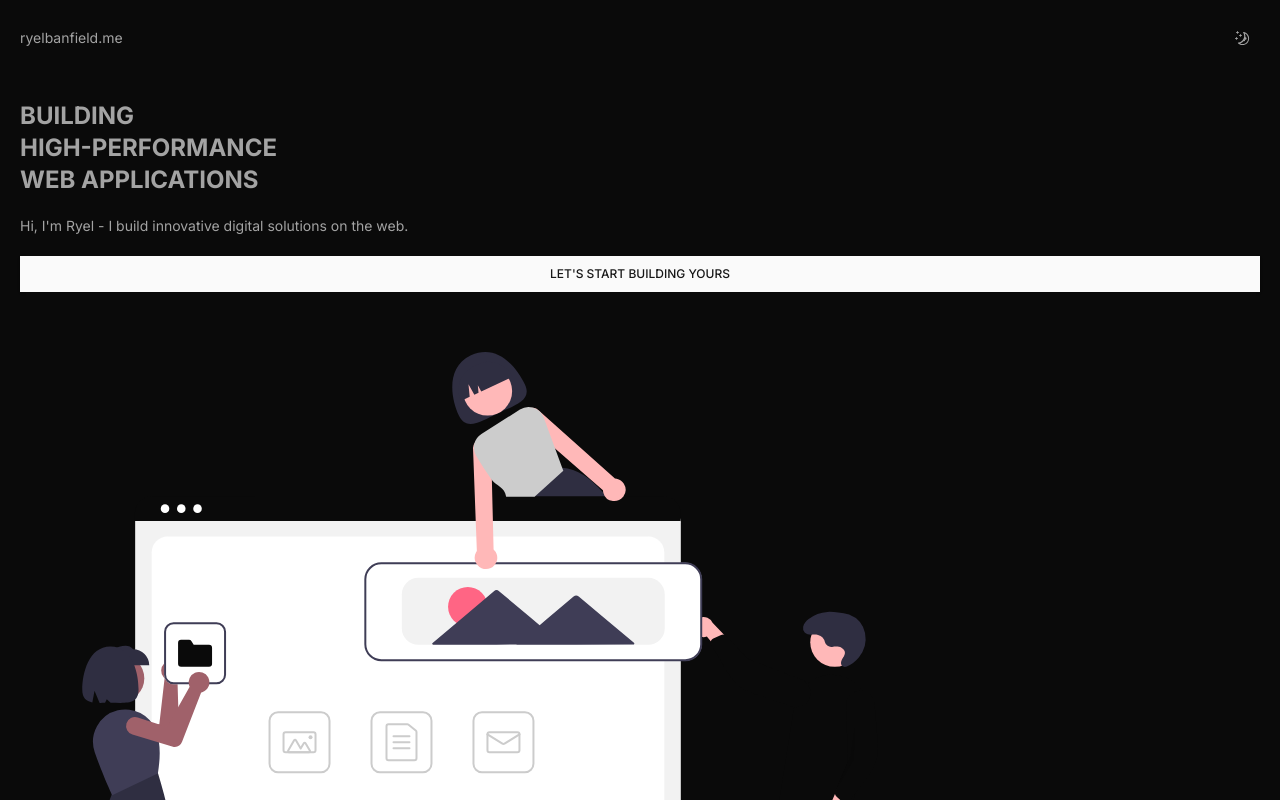
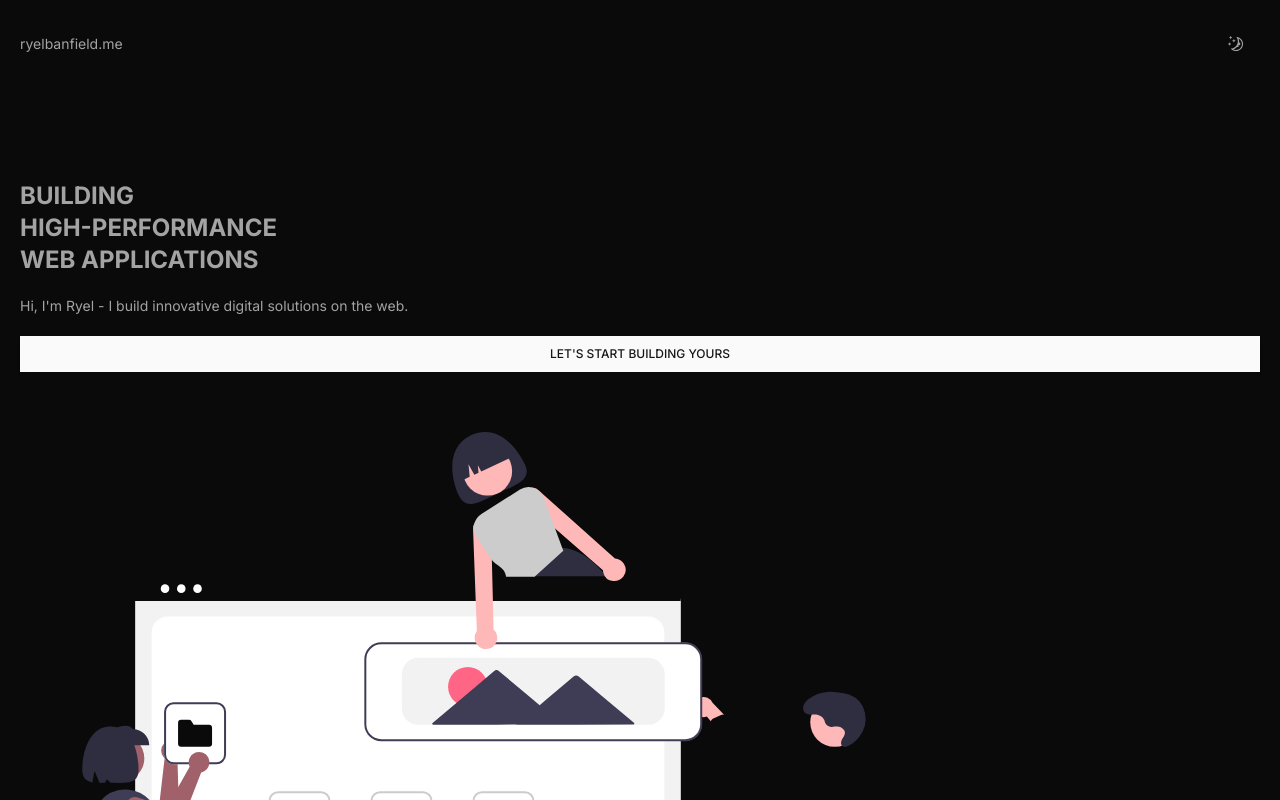
Before and after one commit to RyelBanfield/ryelbanfield.me, a Next.js app: page / in a window 1280 px wide. Shown: the top 800 px of the page. Built offline with nearby package versions, Linux system fonts and the light colour scheme.

Commit message:
Create Navbar

```diff
--- a/src/app/layout.tsx
+++ b/src/app/layout.tsx
@@ -3,6 +3,7 @@ import "./globals.css";
 import type { Metadata } from "next";
 import { Inter } from "next/font/google";
 
+import Navbar from "@/components/Navbar";
 import ThemeProvider from "@/components/theme-provider";
 
 const inter = Inter({ subsets: ["latin"] });
@@ -24,6 +25,7 @@ const RootLayout = ({
         className={`${inter.className} bg-neutral-200 text-neutral-800 antialiased dark:bg-neutral-950 dark:text-neutral-400`}
       >
         <ThemeProvider attribute="class" defaultTheme="dark">
+          <Navbar />
           {children}
         </ThemeProvider>
       </body>
--- /dev/null
+++ b/src/components/Navbar.tsx
@@ -0,0 +1,63 @@
+"use client";
+
+import { AnimatePresence, motion } from "framer-motion";
+import { Divide as Hamburger } from "hamburger-react";
+import { useState } from "react";
+
+import ThemeSwitcher from "@/components/ThemeSwitcher";
+
+const Navbar = () => {
+  const [menuOpen, setMenuOpen] = useState(false);
+
+  return (
+    <nav className="flex w-full flex-col p-4">
+      <div className="flex items-center justify-between">
+        <AnimatePresence mode="wait">
+          {!menuOpen ? (
+            <motion.div
+              key={"title&darkMode"}
+              initial={{ y: -100 }}
+              animate={{ y: 0 }}
+              exit={{ y: -100 }}
+              transition={{ duration: 0.5 }}
+              className="flex items-center"
+            >
+              <p className="text-sm">ryelbanfield.me</p>
+              <ThemeSwitcher />
+            </motion.div>
+          ) : (
+            <motion.ul
+              key={"links"}
+              className="flex gap-3 text-sm"
+              initial={{ opacity: 0 }}
+              animate={{ opacity: 100 }}
+              exit={{ opacity: 0 }}
+              transition={{ duration: 0.5 }}
+            >
+              <li>Home</li>
+              <li>Portfolio</li>
+              <li>Blog</li>
+              <li>Contact</li>
+            </motion.ul>
+          )}
+        </AnimatePresence>
+
+        <motion.div
+          className="-mr-4"
+          initial={{ x: 100 }}
+          animate={{ x: 0 }}
+          transition={{ duration: 0.5 }}
+        >
+          <Hamburger
+            toggled={menuOpen}
+            toggle={setMenuOpen}
+            size={16}
+            duration={0.5}
+          />
+        </motion.div>
+      </div>
+    </nav>
+  );
+};
+
+export default Navbar;
--- a/src/components/ThemeSwitcher.tsx
+++ b/src/components/ThemeSwitcher.tsx
@@ -10,13 +10,12 @@ const ThemeSwitcher = () => {
 
   return (
     <Button
-      size={"icon"}
       variant={"ghost"}
       onClick={() => setTheme(theme === "dark" ? "light" : "dark")}
-      className="hover:bg-transparent"
+      className="h-12 w-12 hover:bg-transparent"
     >
-      <MoonIcon className="absolute rotate-90 scale-0 transition-all dark:rotate-0 dark:scale-100" />
-      <SunIcon className="rotate-0 scale-100 transition-all dark:-rotate-90 dark:scale-0" />
+      <MoonIcon className="absolute h-4 w-4 rotate-90 scale-0 transition-all dark:rotate-0 dark:scale-100" />
+      <SunIcon className="h-4 w-4 rotate-0 scale-100 transition-all dark:-rotate-90 dark:scale-0" />
     </Button>
   );
 };
```
